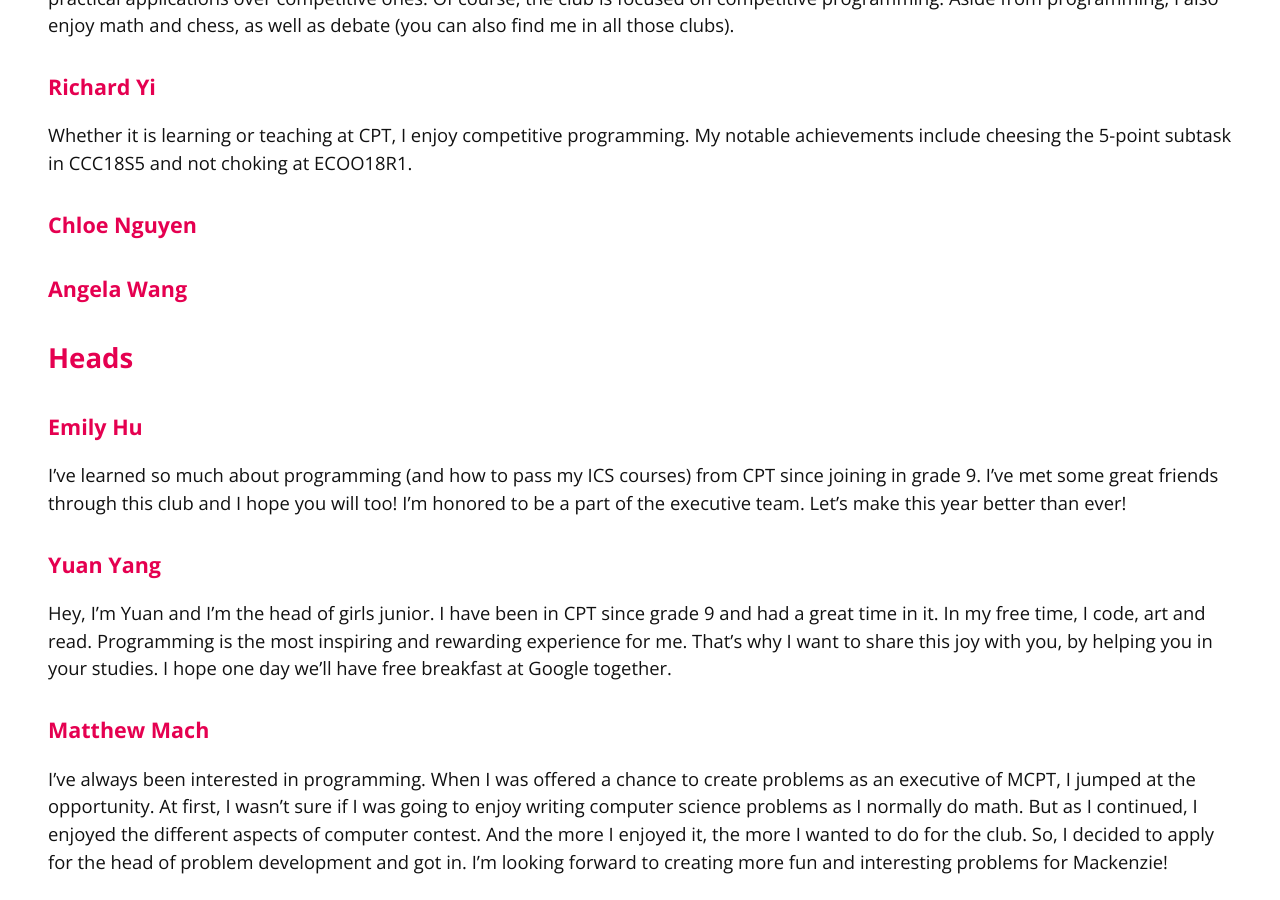
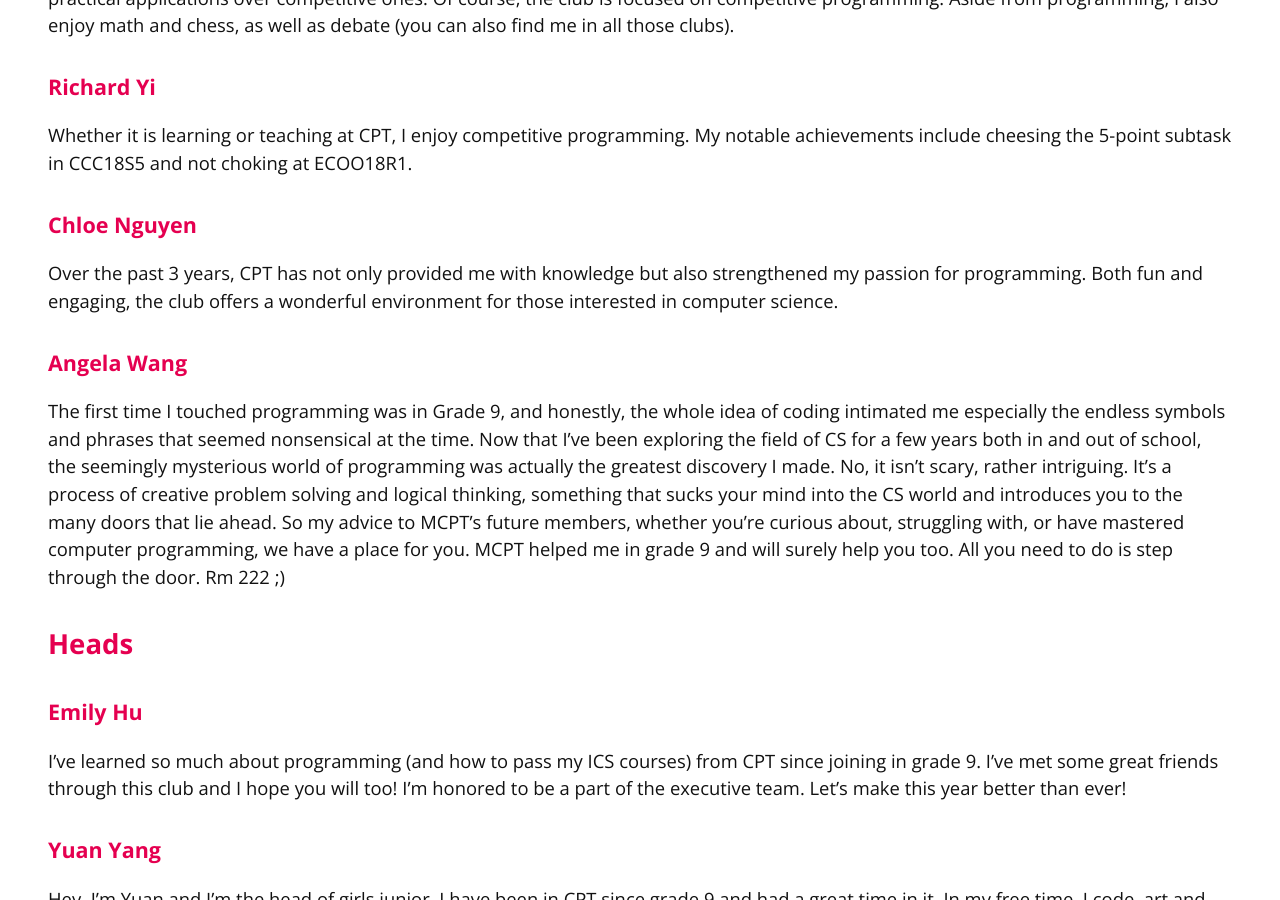
Before and after one commit to mcpt/mcpt.github.io, a Jekyll site: the page built from index.md, in a window 1280 px wide and 900 px high, scrolled down 825 px. Built offline with Jekyll 4.4.1, drawn with Linux system fonts in a browser that asks for light colours; some of the changed text lies outside the part shown.

Commit message:
Add more head & president bios

```diff
--- a/index.md
+++ b/index.md
@@ -17,8 +17,10 @@
 Whether it is learning or teaching at CPT, I enjoy competitive programming. My notable achievements include cheesing the 5-point subtask in CCC18S5 and not choking at ECOO18R1.
 
 ### Chloe Nguyen
+Over the past 3 years, CPT has not only provided me with knowledge but also strengthened my passion for programming. Both fun and engaging, the club offers a wonderful environment for those interested in computer science.
 
 ### Angela Wang
+The first time I touched programming was in Grade 9, and honestly, the whole idea of coding intimated me especially the endless symbols and phrases that seemed nonsensical at the time. Now that I’ve been exploring the field of CS for a few years both in and out of school, the seemingly mysterious world of programming was actually the greatest discovery I made. No, it isn’t scary, rather intriguing. It’s a process of creative problem solving and logical thinking, something that sucks your mind into the CS world and introduces you to the many doors that lie ahead. So my advice to MCPT’s future members, whether you’re curious about, struggling with, or have mastered computer programming, we have a place for you. MCPT helped me in grade 9 and will surely help you too. All you need to do is step through the door. Rm 222 ;)
 
 ## Heads
 
@@ -40,4 +42,16 @@
 ### Derek Zhang
 Through MCPT, I have been connected with so many amazing programmers who are just as passionate as I am. I have learned so much just by being around like-minded students who see the beauty in programming, beyond the depths of ICS. The monthly contests that MCPT hosts also introduced me to competitive programming, a face of computer science I would have never discovered without MCPT.
 
+### Hannah Zhu
+Loves eating, sleeping and rock climbing. Is technologically impaired. Can not write a bio to save her life.
+
+### Tina Sokhanvar
+I enjoy reading and playing sports and I am always looking for new things to learn and improve on. Through programming competitions hosted by MCPT I was able to realize my love for problem solving. Each challenge is like a puzzle and it's so satisfying to finish a problem.
+
+### Jeffrey Gao
+I'm a grade 12 student who's passionate about computer science, I do competitive programming but also like neat maintainable code which don't always go well together. Somehow I can choke on a camera watching a robot but can also randomly guess how many balanced trees and have it work..
+
+### Evan Zhang
+Programming has always been one of my favorite hobbies to do. I started coding competitively in grade 9 thinking it was a hobby, but only 1 year later, I placed tenth in the country for programming. Programming has always brought joy in my life, and I hope that I can get better at it in the future.  I hope to see you all in the competitive branch of CPT!
+
 ## Executives
```
